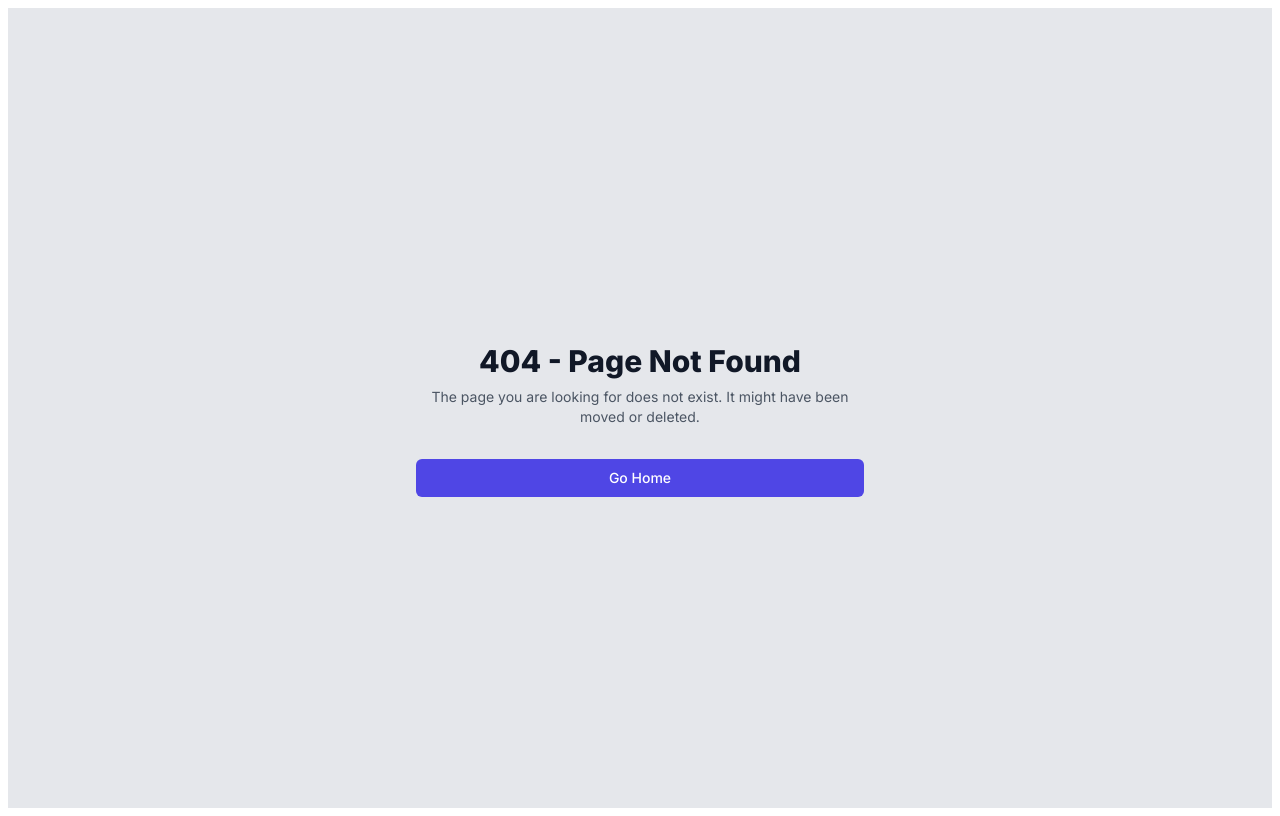
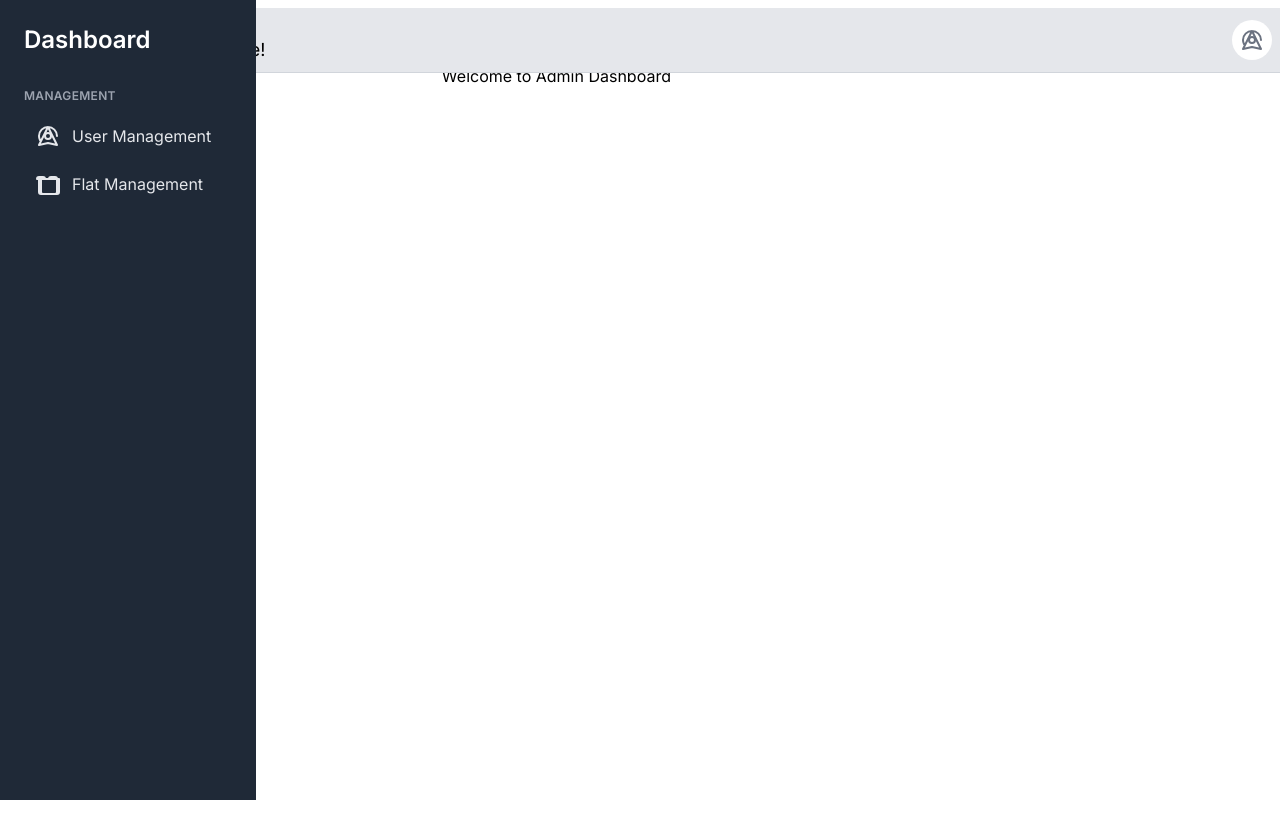
Before and after one commit to MehediMubin/flat-share-client, a Next.js app: page /dashboard in a window 1280 px wide. Before the commit this address had no page. Built offline with nearby package versions, Linux system fonts and the light colour scheme; sample sign-in values are in the browser's storage.

Commit message:
minor modification

```diff
--- /dev/null
+++ b/src/app/(withDashboradLayout)/dashboard/page.tsx
@@ -0,0 +1,9 @@
+"use client";
+import withAuth from "@/utils/withAuth";
+import React from "react";
+
+const page = () => {
+   return <div>Welcome to Admin Dashboard</div>;
+};
+
+export default withAuth(page);
--- a/src/app/(withDashboradLayout)/layout.tsx
+++ b/src/app/(withDashboradLayout)/layout.tsx
@@ -0,0 +1,8 @@
+"use client";
+import DashboardDrawer from "@/components/DashboardDrawer";
+
+const DashboardLayout = ({ children }: { children: React.ReactNode }) => {
+   return <DashboardDrawer>{children} </DashboardDrawer>;
+};
+
+export default DashboardLayout;
--- a/src/app/login/page.tsx
+++ b/src/app/login/page.tsx
@@ -12,7 +12,7 @@ interface FormData {
    password: string;
 }
 
-interface jwtPayload {
+export interface jwtPayload {
    id: string;
    exp: number;
    iat: number;
--- a/src/app/not-found.tsx
+++ b/src/app/not-found.tsx
@@ -1,7 +1,19 @@
+"use client";
+import { jwtDecode } from "jwt-decode";
 import Link from "next/link";
 import React from "react";
+import { jwtPayload } from "./login/page";
 
 const NotFound = () => {
+   const token = localStorage.getItem("token");
+   let url = "";
+   if (token) {
+      const decodedToken: jwtPayload = jwtDecode(token);
+      if (decodedToken.role === "admin" || decodedToken.role === "superAdmin") {
+         url = "/dashboard";
+      } else url = "/";
+   }
+
    return (
       <div className="min-h-screen flex items-center justify-center bg-gray-200 py-12 px-4 sm:px-6 lg:px-8">
          <div className="max-w-md w-full space-y-8">
@@ -16,7 +28,7 @@ const NotFound = () => {
             </div>
             <div className="mt-5">
                <Link
-                  href="/"
+                  href={url}
                   className="group relative w-full flex justify-center py-2 px-4 border border-transparent text-sm font-medium rounded-md text-white bg-indigo-600 hover:bg-indigo-700"
                >
                   Go Home
--- /dev/null
+++ b/src/components/DashboardDrawer.tsx
@@ -0,0 +1,88 @@
+import Image from "next/image";
+import React, { useState } from "react";
+import Sidebar from "./Sidebar";
+
+export default function DashboardDrawer({ children }) {
+   const [mobileOpen, setMobileOpen] = useState(false);
+   const [isClosing, setIsClosing] = useState(false);
+
+   const handleDrawerClose = () => {
+      setIsClosing(true);
+      setMobileOpen(false);
+   };
+
+   const handleDrawerTransitionEnd = () => {
+      setIsClosing(false);
+   };
+
+   const handleDrawerToggle = () => {
+      if (!isClosing) {
+         setMobileOpen(!mobileOpen);
+      }
+   };
+
+   const isLoading = false;
+
+   return (
+      <div className="flex">
+         <div className="fixed w-full bg-gray-200 border-b border-gray-300 py-2">
+            <div className="flex justify-between items-center px-4">
+               <button
+                  className="mr-2 sm:hidden"
+                  aria-label="open drawer"
+                  onClick={handleDrawerToggle}
+               >
+                  <svg
+                     className="h-6 w-6 text-primary-main"
+                     fill="none"
+                     viewBox="0 0 24 24"
+                     stroke="currentColor"
+                  >
+                     <path
+                        strokeLinecap="round"
+                        strokeLinejoin="round"
+                        strokeWidth={2}
+                        d="M4 6h16M4 12h16M4 18h16"
+                     />
+                  </svg>
+               </button>
+               <div className="flex justify-between items-center w-full">
+                  <div>
+                     <p className="text-sm text-gray-600 truncate">Hi, Admin</p>
+                     <p className="text-lg text-primary-main truncate">
+                        Welcome to PH Health Care!
+                     </p>
+                  </div>
+                  <div className="flex items-center space-x-4">
+                     <button className="bg-white rounded-full p-2">
+                        <svg
+                           className="h-6 w-6 text-gray-500"
+                           fill="none"
+                           viewBox="0 0 24 24"
+                           stroke="currentColor"
+                        >
+                           <path
+                              strokeLinecap="round"
+                              strokeLinejoin="round"
+                              strokeWidth={2}
+                              d="M15 12a3 3 0 11-6 0 3 3 0 016 0z"
+                           />
+                           <path
+                              strokeLinecap="round"
+                              strokeLinejoin="round"
+                              strokeWidth={2}
+                              d="M21 12c0-4.968-4.032-9-9-9s-9 4.032-9 9c0 1.463.352 2.838.968 4.062M12 19l9 2-9-18-9 18 9-2zm0 0v.01"
+                           />
+                        </svg>
+                     </button>
+                  </div>
+               </div>
+            </div>
+         </div>
+         <div className="w-60 sm:block hidden">
+            <Sidebar />
+         </div>
+         <div className="w-full sm:pl-60 pt-14 px-4">{children}</div>
+      </div>
+   );
+}
--- /dev/null
+++ b/src/components/Sidebar.tsx
@@ -0,0 +1,71 @@
+import Link from "next/link";
+import React from "react";
+
+const Sidebar = () => {
+   return (
+      <div className="h-screen bg-gray-800 text-white w-64 fixed top-0 left-0 overflow-y-auto">
+         <div className="p-6">
+            <h2 className="text-2xl font-semibold mb-2">Dashboard</h2>
+            <nav className="mt-8">
+               <h2 className="text-xs font-semibold text-gray-400 uppercase tracking-wide">
+                  Management
+               </h2>
+               <ul className="mt-3 space-y-2">
+                  <li>
+                     <Link
+                        href="/user-management"
+                        className="flex items-center space-x-3 text-gray-200 hover:bg-gray-700 hover:text-white px-3 py-2 rounded"
+                     >
+                        <svg
+                           xmlns="http://www.w3.org/2000/svg"
+                           fill="none"
+                           viewBox="0 0 24 24"
+                           stroke="currentColor"
+                           className="h-6 w-6"
+                        >
+                           <path
+                              strokeLinecap="round"
+                              strokeLinejoin="round"
+                              strokeWidth={2}
+                              d="M15 12a3 3 0 11-6 0 3 3 0 016 0z"
+                           />
+                           <path
+                              strokeLinecap="round"
+                              strokeLinejoin="round"
+                              strokeWidth={2}
+                              d="M21 12c0-4.968-4.032-9-9-9s-9 4.032-9 9c0 1.463.352 2.838.968 4.062M12 19l9 2-9-18-9 18 9-2zm0 0v.01"
+                           />
+                        </svg>
+                        <span>User Management</span>
+                     </Link>
+                  </li>
+                  <li>
+                     <Link
+                        href="/flat-management"
+                        className="flex items-center space-x-3 text-gray-200 hover:bg-gray-700 hover:text-white px-3 py-2 rounded"
+                     >
+                        <svg
+                           xmlns="http://www.w3.org/2000/svg"
+                           fill="none"
+                           viewBox="0 0 24 24"
+                           stroke="currentColor"
+                           className="h-6 w-6"
+                        >
+                           <path
+                              strokeLinecap="round"
+                              strokeLinejoin="round"
+                              strokeWidth={2}
+                              d="M3 7h2m16 0h2m-2 0a2 2 0 00-2-2h-4a2 2 0 00-2 2H9a2 2 0 00-2-2H3a2 2 0 00-2 2h2m18 0v13a2 2 0 01-2 2H5a2 2 0 01-2-2V7m18 0v13M5 7v13a2 2 0 002 2h14a2 2 0 002-2V7H5z"
+                           />
+                        </svg>
+                        <span>Flat Management</span>
+                     </Link>
+                  </li>
+               </ul>
+            </nav>
+         </div>
+      </div>
+   );
+};
+
+export default Sidebar;
```
